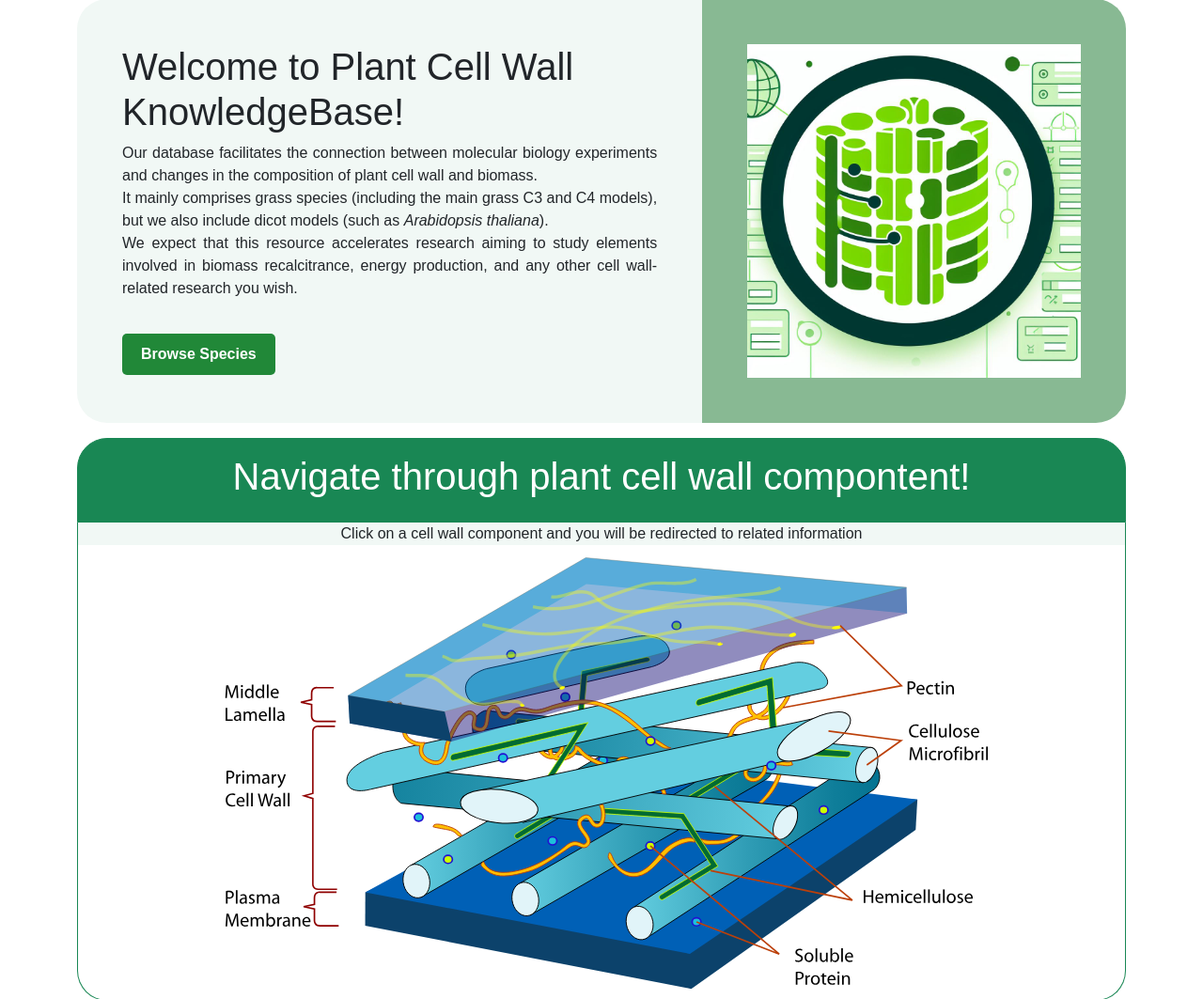
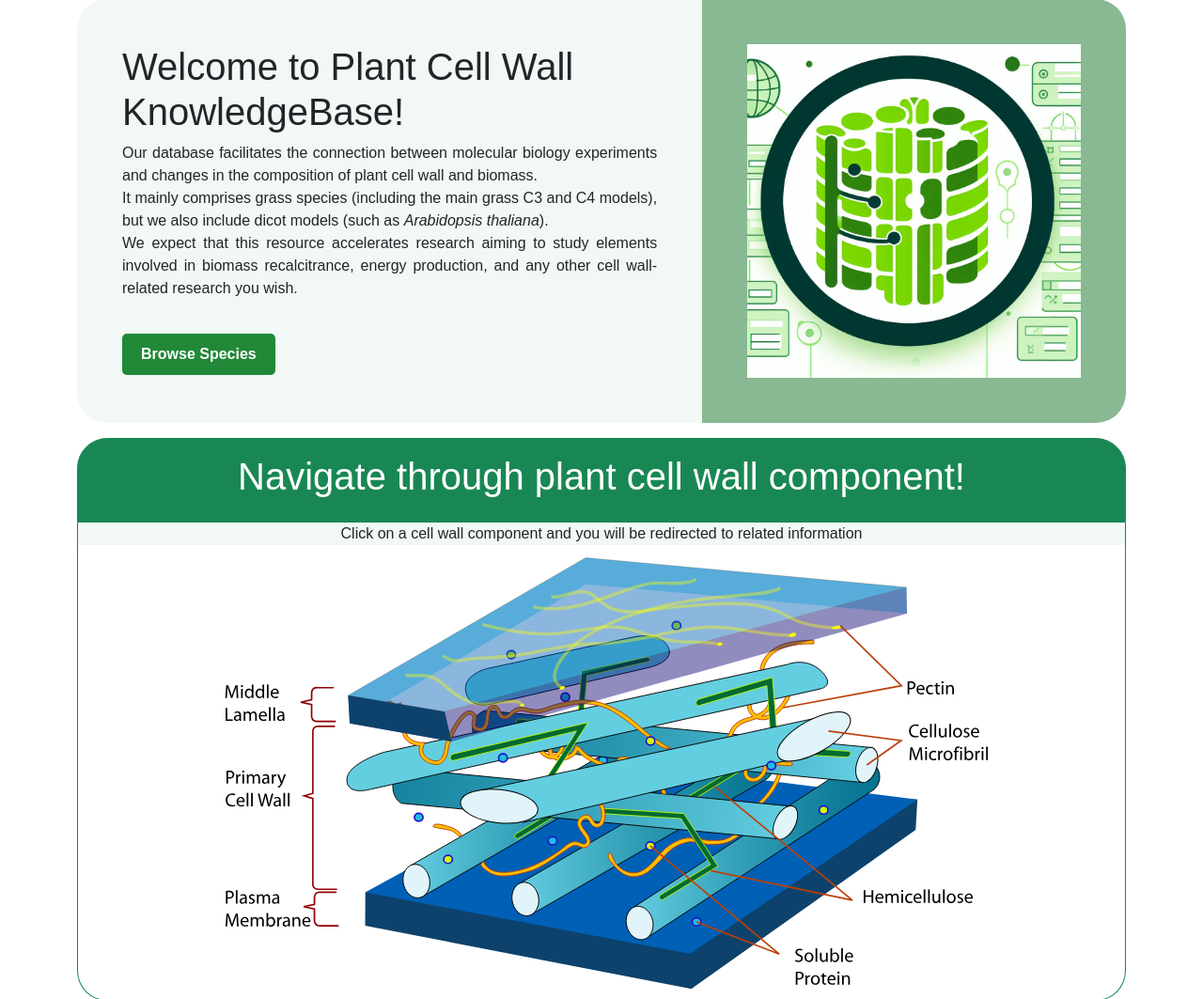
Before and after one commit to labbces/pcwkb, a Django app: template pcwkb/pcwkb_core/templates/home.html in a window 1280 px wide. Shown: the part 65-1128 px from the top of the page at 94% size. Run offline with Django 3.2, Linux system fonts and the light colour scheme; the template is opened without the code that fills it, so the values that code supplies are empty.

Commit message:
updating template

```diff
--- a/pcwkb/pcwkb_core/templates/home.html
+++ b/pcwkb/pcwkb_core/templates/home.html
@@ -25,7 +25,7 @@
 </div>
 <div class="container py-2">
   <div class="border border-success p-3 rounded-top-5 bg-success text-white">
-  <h1 class="text-center">Navigate through plant cell wall compontent!</h1>
+  <h1 class="text-center">Navigate through plant cell wall component!</h1>
   </div>
   <div class="border-start border-end border-success pcwkb-bg-color">
   <p class="text-center mb-0" style="text-align: justify;"> Click on a cell wall component and you will be redirected to related information</p>
```
